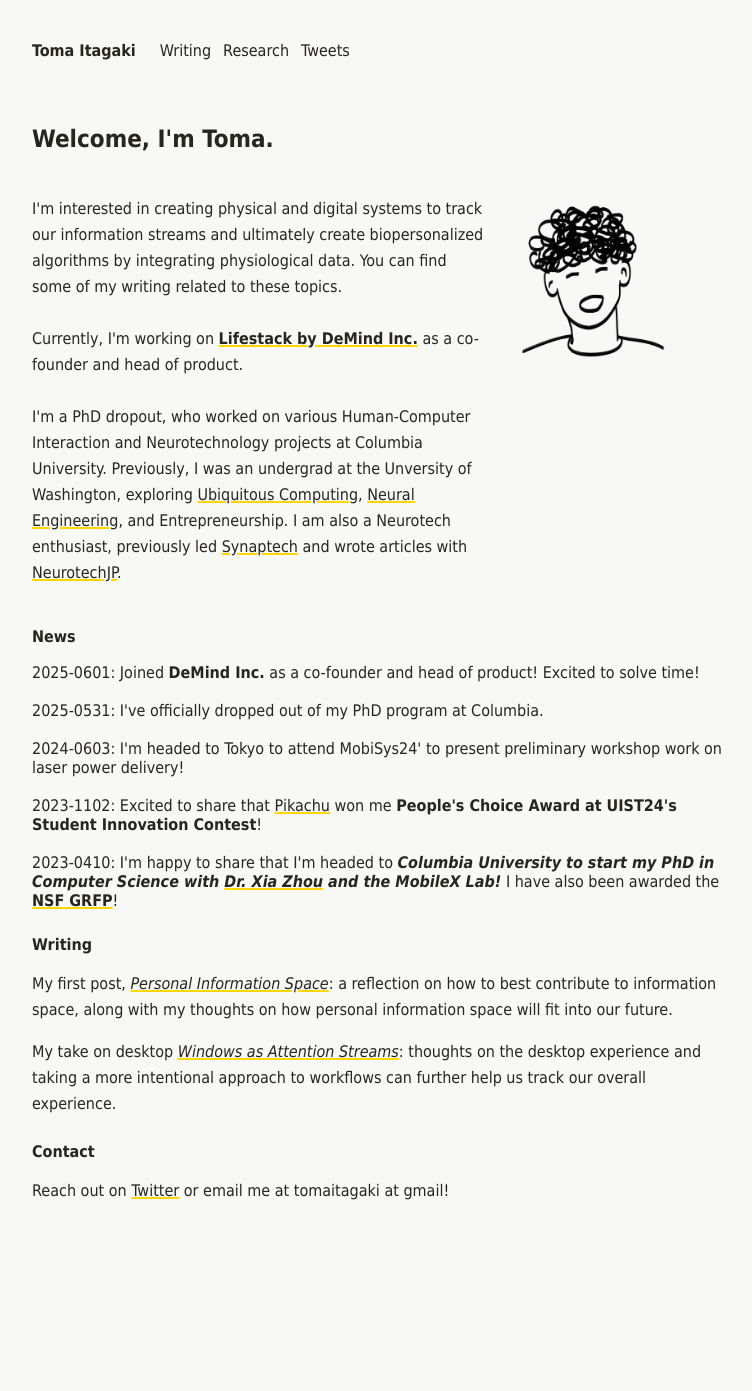
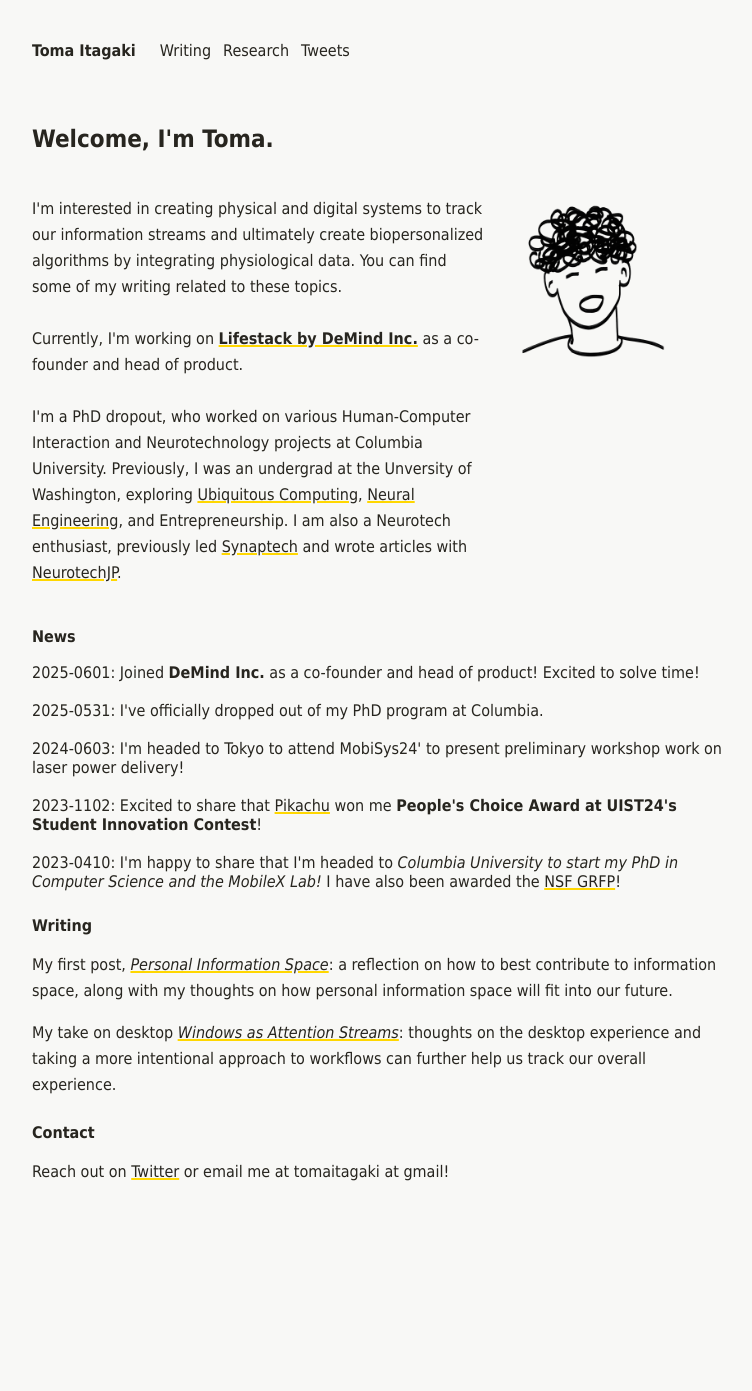
Before and after one commit to tomaitagaki/personal-website, a Jekyll site: the page built from index.html, in a window 1280 px wide. Shown: the whole page, without its empty margins (258-1010 px from the left). Built offline with Jekyll 4.4.1, drawn with Linux system fonts in a browser that asks for light colours.

Commit message:
update updates

```diff
--- a/index.html
+++ b/index.html
@@ -28,8 +28,8 @@
                 <br><br>
                 2023-1102: Excited to share that <a href="https://twitter.com/tomaitagaki/status/1720148603778527495">Pikachu</a> won me <b>People's Choice Award at UIST24's Student Innovation Contest</b>!
                 <br><br>
-                2023-0410: I'm happy to share that I'm headed to <b><i>Columbia University to start my PhD in Computer Science with <a href="https://www.cs.columbia.edu/~xia/">Dr. Xia Zhou</a> and the MobileX Lab!</i></b>
-                I have also been awarded the <b><a href="https://www.nsfgrfp.org/">NSF GRFP</a></b>!
+                2023-0410: I'm happy to share that I'm headed to <i>Columbia University to start my PhD in Computer Science and the MobileX Lab!</i>
+                I have also been awarded the <a href="https://www.nsfgrfp.org/">NSF GRFP</a>!
             </div>
 
             <div class="overlay">
```
